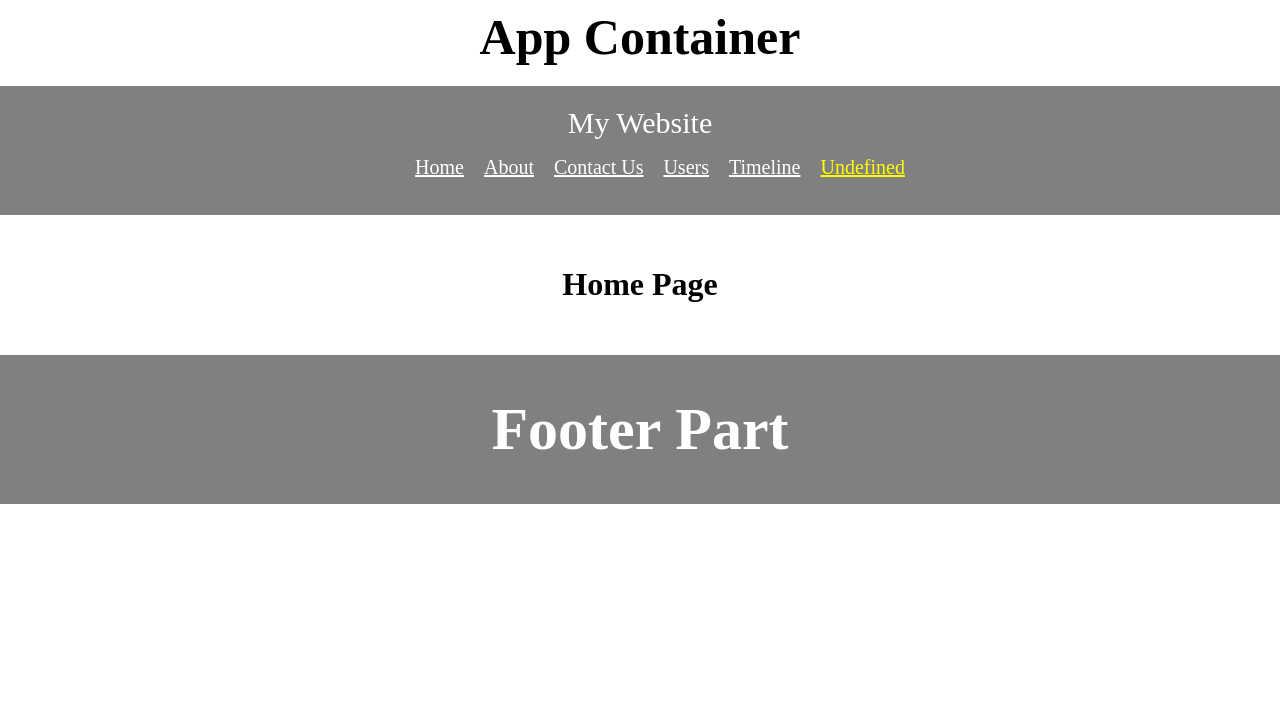
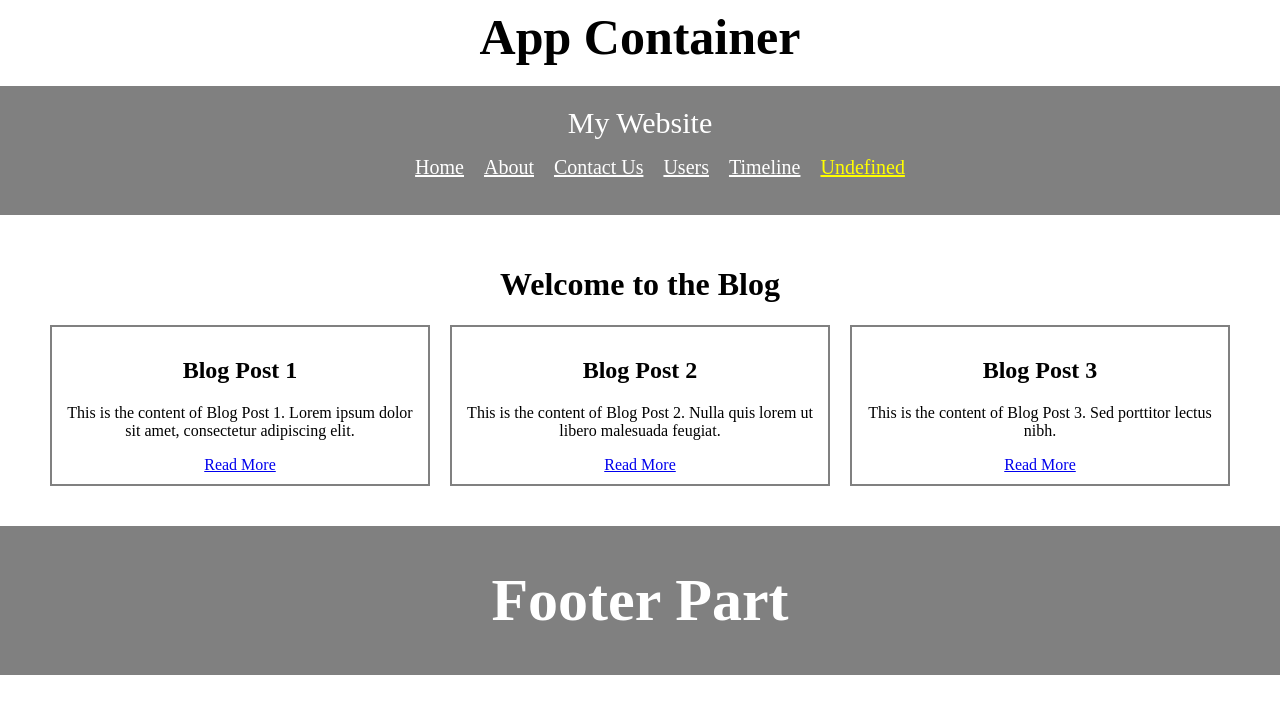
Before and after one commit to TrishonBaidaya7399/introduction-to-react-router, a React (Vite) app: page /home in a window 1280 px wide. Shown: the top 714 px of the page. Built offline with nearby package versions, Linux system fonts and the light colour scheme.

Commit message:
useNavigate function added from react router, and back button from all pages added

```diff
--- a/src/App.jsx
+++ b/src/App.jsx
@@ -3,6 +3,7 @@ import { Outlet } from 'react-router-dom'
 import './App.css'
 import Footer from './Components/Footer/Footer'
 import Header from './Components/Header/Header'
+import Home from './Components/Home/Home'
 
 function App() {
 
--- a/src/Components/About/About.jsx
+++ b/src/Components/About/About.jsx
@@ -1,16 +1,23 @@
-// import React from 'react';
-// import PropTypes from 'prop-types';
 
 const About = () => {
     return (
         <div>
-            <h1>About</h1>
+            <h1>About Us</h1>
+            <p>
+                Welcome to our blog! We are a passionate team of writers who love to share
+                our thoughts and insights on various topics.
+            </p>
+            <p>
+                {`Our mission is to provide valuable content that informs, inspires, and
+                entertains our readers. Whether it's technology, travel, lifestyle, or any
+                other subject, we've got you covered.`}
+            </p>
+            <p>
+                Thank you for visiting us and being a part of our community. Feel free to
+                explore our blog and discover interesting articles written just for you.
+            </p>
         </div>
     );
 };
 
-About.propTypes = {
-
-};
-
 export default About;
--- a/src/Components/Contact/Contact.jsx
+++ b/src/Components/Contact/Contact.jsx
@@ -1,16 +1,25 @@
-// import React from 'react';
-// import PropTypes from 'prop-types';
-
 const Contact = () => {
     return (
         <div>
-            <h1>Contact us</h1>
+            <h1>Contact Us</h1>
+            <p>
+               {` We'd love to hear from you! If you have any questions, feedback, or
+                inquiries, please don't hesitate to get in touch with us.`}
+            </p>
+            <p>
+                You can reach us through the following contact methods:
+            </p>
+            <ul style={{listStyle:'none'}}>
+                <li>Email: <a href="mailto:contact@example.com">contact@example.com</a></li>
+                <li>Phone: <a href="tel:+123456789">+1 (123) 456-789</a></li>
+                <li>Social Media: Follow us on <a href="https://twitter.com/example" target="_blank" rel="noopener noreferrer">Twitter</a> and <a href="https://facebook.com/example" target="_blank" rel="noopener noreferrer">Facebook</a></li>
+            </ul>
+            <p>
+                We aim to respond to your inquiries as soon as possible. Thank you for
+                reaching out to us!
+            </p>
         </div>
     );
 };
 
-Contact.propTypes = {
-
-};
-
 export default Contact;
--- a/src/Components/Home/Home.jsx
+++ b/src/Components/Home/Home.jsx
@@ -1,16 +1,39 @@
-
-// import PropTypes from 'prop-types';
+import { Link } from 'react-router-dom';
 
 const Home = () => {
+    // Dummy blog post data (you can replace this with your actual blog data)
+    const blogPosts = [
+        {
+            id: 1,
+            title: 'Blog Post 1',
+            content: 'This is the content of Blog Post 1. Lorem ipsum dolor sit amet, consectetur adipiscing elit.',
+        },
+        {
+            id: 2,
+            title: 'Blog Post 2',
+            content: 'This is the content of Blog Post 2. Nulla quis lorem ut libero malesuada feugiat.',
+        },
+        {
+            id: 3,
+            title: 'Blog Post 3',
+            content: 'This is the content of Blog Post 3. Sed porttitor lectus nibh.',
+        },
+    ];
+
     return (
         <div>
-            <h1>Home Page</h1>
+            <h1>Welcome to the Blog</h1>
+            <div style={{display:'grid', gridTemplateColumns:'repeat(3, 1fr)', gap:'20px' }}>
+                {blogPosts.map((post) => (
+                    <div key={post.id} style={{ border: '2px solid gray', padding: '10px', marginBottom: '10px' }}>
+                        <h2>{post.title}</h2>
+                        <p>{post.content}</p>
+                        <Link to={`/blog/${post.id}`}>Read More</Link>
+                    </div>
+                ))}
+            </div>
         </div>
     );
 };
 
-Home.propTypes = {
-
-};
-
 export default Home;
--- a/src/main.jsx
+++ b/src/main.jsx
@@ -13,7 +13,6 @@ import Contact from './Components/Contact/Contact';
 import Users from './Components/Users/Users';
 import UserDetails from './Components/UserDetails/UserDetails';
 import Posts from './Components/Posts/Posts';
-import Post from './Components/Post/Post';
 import PostDetails from './Components/PostDetails/PostDetails';
 
 const router = createBrowserRouter([
```
